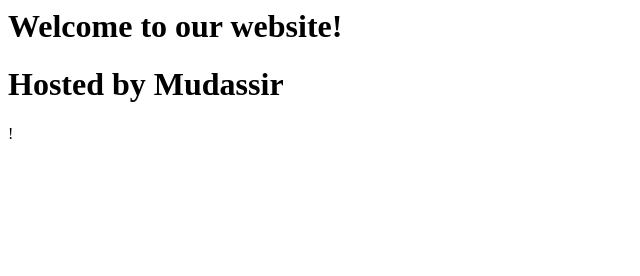
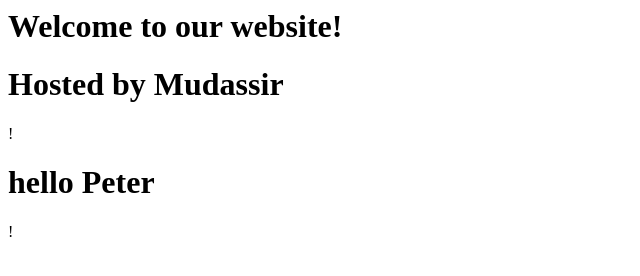
Before and after one commit to Mudassir-dev0ps/mudassir-dev0ps.github.io, a plain HTML site: page index.html in a window 1280 px wide. Shown: the whole page, without its empty margins (0-640 px from the left). Drawn offline with Linux system fonts and the light colour scheme.

Commit message:
Update index.html

```diff
--- a/index.html
+++ b/index.html
@@ -5,5 +5,6 @@
 <body>
   <h1>Welcome to our website!</h1>
   <h1>Hosted by Mudassir</h1>!</h1>
+  <h1>hello Peter</h1>!</h1>
 </body>
 </html>
```
